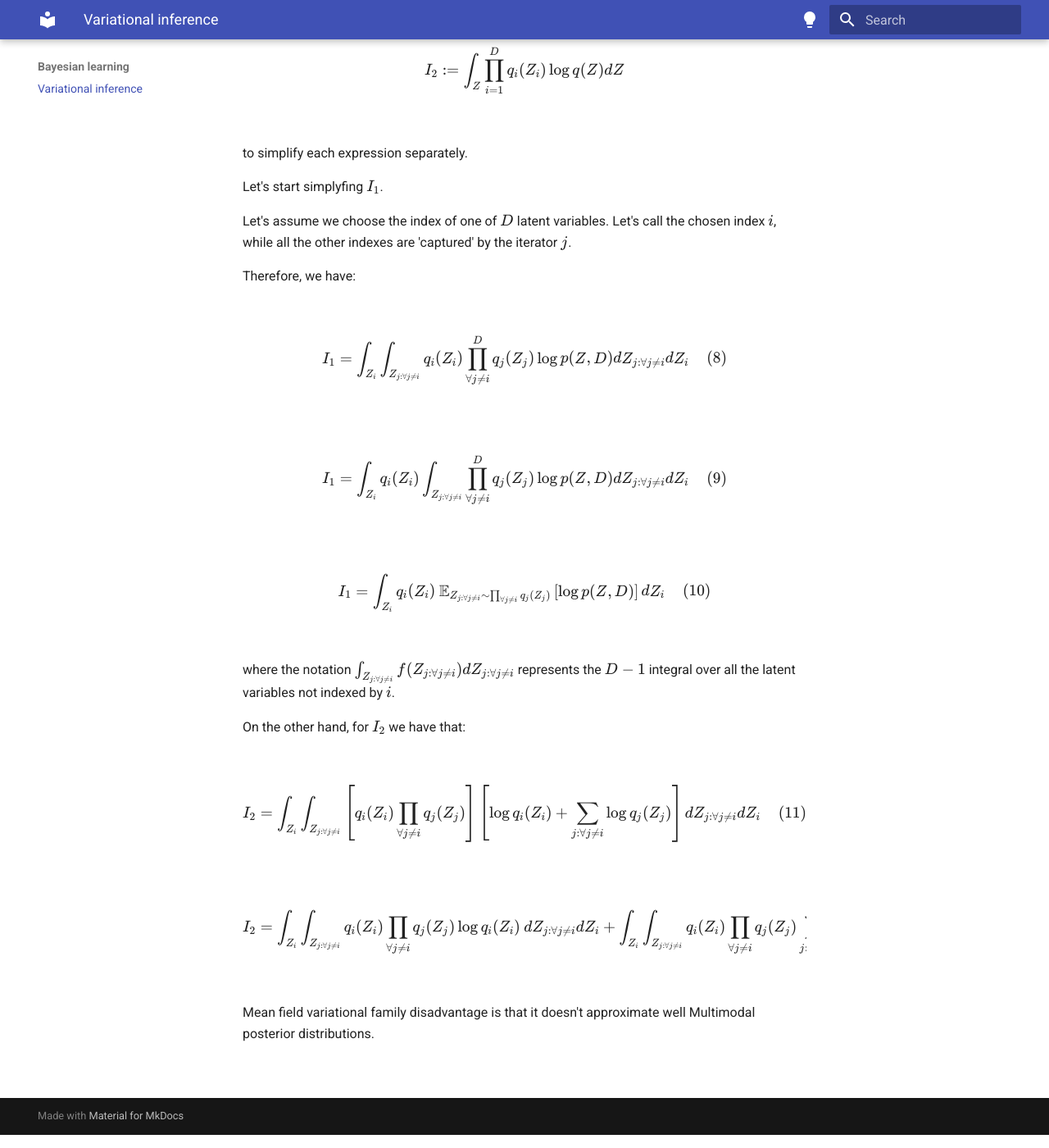
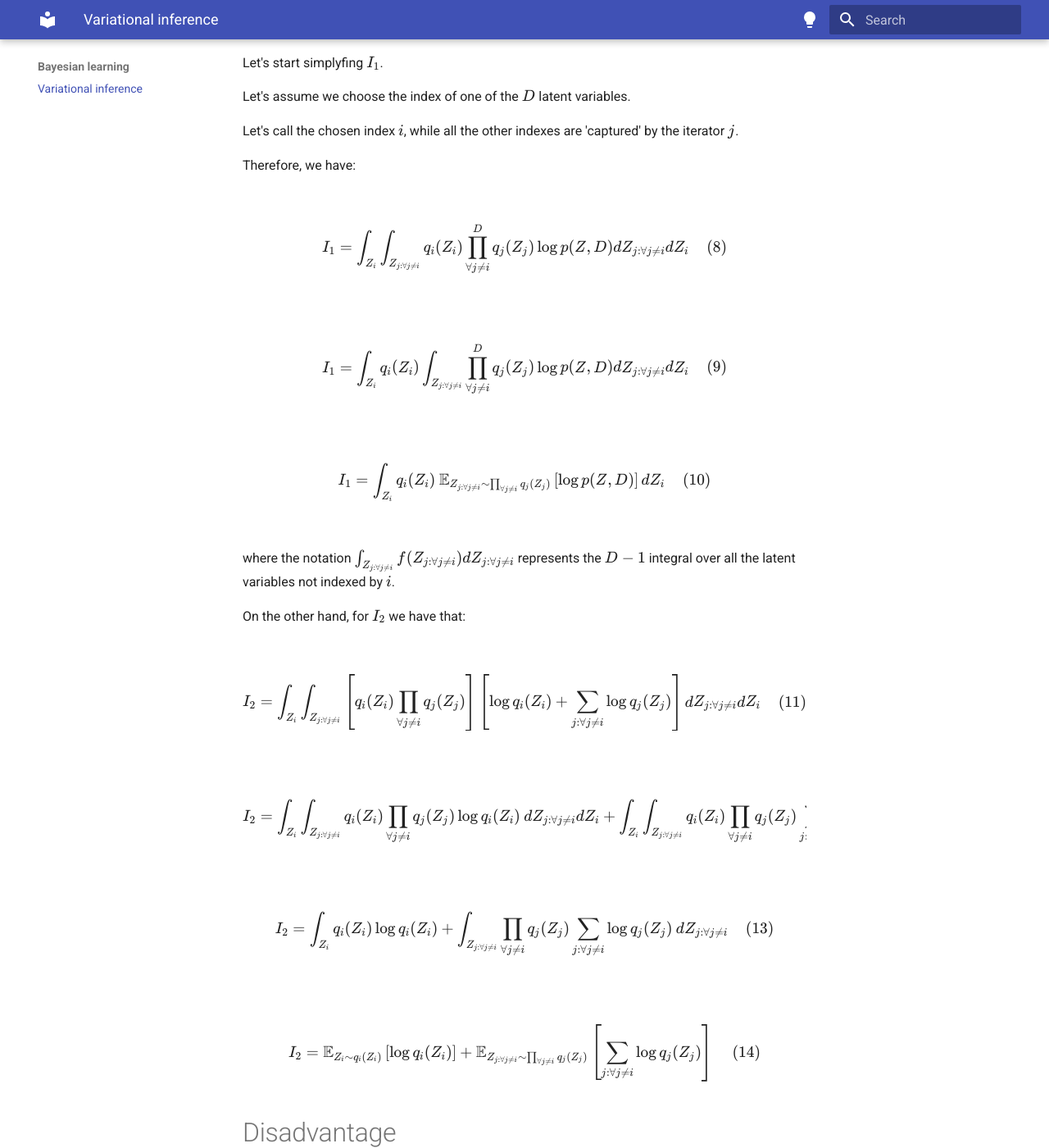
Before and after one commit to jdvillegasg/datascienceblog, an MkDocs documentation site: the page built from docs/VI.md, in a window 1280 px wide and 1400 px high, scrolled down 5039 px. Shown: the whole window at 82% size. Built offline with MkDocs 1.6.1 and Material for MkDocs 9.7.7, drawn with Linux system fonts in a browser that asks for light colours; some of the changed text lies outside the part shown.

Commit message:
finish the variational inference simplification

```diff
--- a/docs/VI.md
+++ b/docs/VI.md
@@ -4,32 +4,31 @@
 
 Given some data $\mathcal{D}$ it is usually the case that we want to model the behaviour of our data given some hidden or latent variables. That is to say, there are some latent variables driving our data, but we don't have observations about them.
 
-Assuming that's the case, future data can be predicted knowing the *behaviour* of these latent variables. For doing so, one might want to compute the *posterior* probability density of the latent variables $Z$ (where $Z$ denotes here the set of all the latent variables) *given* the observed data $X = \mathcal{D}$.
+Assuming that's the case, future data can be predicted knowing the _behaviour_ of these latent variables. For doing so, one might want to compute the _posterior_ probability density of the latent variables $Z$ (where $Z$ denotes here the set of all the latent variables) _given_ the observed data $X = \mathcal{D}$.
 
 !!! note "Posterior"
     $$
-    p(Z | X = \mathcal{D}) = \dfrac{p(X | Z)p(Z)}{p(X)}
+        p(Z | X = \mathcal{D}) = \dfrac{p(X | Z)p(Z)}{p(X)}
     $$
 
 Here, $X = \mathcal{D}$ is used to emphasize that the data $\mathcal{D}$ taking specific values (i.e. $\mathcal{D} = \{ 1.2, 1.3, 1.8\}$), is withdrawn from some probability distribution whose random variable (or random vector) is denoted by $X$.
 
 !!! tip "About X"
-    The data $\mathcal{D}$ is driven either by a random variable $X$ with *independent and identically distributed* (i.i.d) samples $\mathcal{D} = \{ x_{i}\}_{i=1}^{N}$, or by a random vector $\mathbf{X}$ with entries $[\mathbf{X}]_{i} = x_{i}, \; i=1,..., N$, having a multivariate probability distribution. The difference between both cases is that in the latter case the observed data is correlated, while in the former case we assume independence of each sample.
+    The data $\mathcal{D}$ is driven either by a random variable $X$ with _independent and identically distributed_ (i.i.d) samples $\mathcal{D} = \{ x_{i}\}_{i=1}^{N}$, or by a random vector $\mathbf{X}$ with entries $[\mathbf{X}]_{i} = x_{i}, \; i=1,..., N$, having a multivariate probability distribution. The difference between both cases is that in the latter case the observed data is correlated, while in the former case we assume independence of each sample.
 
 !!! warning "Notation for X"
     For simplicity in either case we will use the notation $X$ to refer either to a random variable or random vector.
 
-
-The problem with the *posterior* distribution is that for it to be a valid probability distribution function it requires the computation of the marginal probability $p(X)$.
+The problem with the _posterior_ distribution is that for it to be a valid probability distribution function it requires the computation of the marginal probability $p(X)$.
 
 A look at the marginal probability $p(X)$ shows that it becomes very easily an intractable computation:
 
 !!! note "Marginal"
     $$
-    p(X) = \int p(X,Z) dZ = \int p(X | Z) p(Z)dZ
+        p(X) = \int p(X,Z) dZ = \int p(X | Z) p(Z)dZ
     $$
 
-For many *prior* $p(Z)$ and *likelihood* $p(X | Z)$, the product of them will make the integral intractable analytically, and computationally expensive through numerical methods. Thus, there is a need to look for candidate approximations (commonly referred as *surrogates*) for $p(Z | X)$.
+For many _prior_ $p(Z)$ and _likelihood_ $p(X | Z)$, the product of them will make the integral intractable analytically, and computationally expensive through numerical methods. Thus, there is a need to look for candidate approximations (commonly referred as _surrogates_) for $p(Z | X)$.
 
 # Surrogates formulation
 
@@ -39,10 +38,10 @@ Since both $q(Z)$ and $p(Z|X)$ are probability distributions, a natural measure
 
 !!! note "KL-divergence"
     $$
-    D_{KL}(q(Z), p(Z)) = \int q(Z) \log \left( \dfrac{q(Z)}{p(Z)} \right) dZ = \mathbb{E}_{Z \sim q(Z)}\left[ \log \left( \dfrac{q(Z)}{p(Z)} \right) \right]
+        D_{KL}(q(Z), p(Z)) = \int q(Z) \log \left( \dfrac{q(Z)}{p(Z)} \right) dZ = \mathbb{E}_{Z \sim q(Z)}\left[ \log \left( \dfrac{q(Z)}{p(Z)} \right) \right]
     $$
 
-Note that $D_{KL}$ is not a *distance* measure and so, it is not symmetrical (meaning that $D_{KL}(q,p) \neq D_{KL}(p,q)$).
+Note that $D_{KL}$ is not a _distance_ measure and so, it is not symmetrical (meaning that $D_{KL}(q,p) \neq D_{KL}(p,q)$).
 
 Next we plug in the posterior into the KL-divergence formula so that we have:
 
@@ -67,14 +66,13 @@ We can now state the variational inference problem or task:
 
 !!! note "Variational inference optimization task"
     To find $q^{*}(Z)$ such that:
-
     $$
     q^{*}(Z) = arg\min_{q} D_{KL}(q(Z), p(Z | X))
     $$
 
 ## Unfold the optimization task
 
-Note that we still have no access to the *evidence* or *marginal* $p(X)$ in Equation (2), and therefore we can't compute the KL-divergence. We can, however, overcome this difficulty by also noting that, from its definition, we have that $D_{KL}(q,p) \geq 0$. Let's use this inequality into Equation (2):
+Note that we still have no access to the _evidence_ or _marginal_ $p(X)$ in Equation (2), and therefore we can't compute the KL-divergence. We can, however, overcome this difficulty by also noting that, from its definition, we have that $D_{KL}(q,p) \geq 0$. Let's use this inequality into Equation (2):
 
 $$
 \mathbb{E}_{Z \sim q(Z)}\left[ \log p(X) \right] \geq \mathbb{E}_{Z \sim q(Z)}\left[ \log p(Z,X) \right] - \mathbb{E}_{Z \sim q(Z)}\left[ \log q(Z) \right] \: \: \: \: \: (3)
@@ -100,16 +98,15 @@ $$
 -D_{KL}(q(Z), p(Z | X)) + p(X) = L(q(Z))\: \: \: \: \: (6)
 $$
 
-Equation (6) means that we can address the variational optimization task equivalently by *maximizing* $L(q(Z))$:
+Equation (6) means that we can address the variational optimization task equivalently by _maximizing_ $L(q(Z))$:
 
 !!! note "Equivalent variational inference optimization task"
     To find $q^{*}(Z)$ such that:
-
     $$
     q^{*}(Z) = arg\max_{q} L(q(Z)) = \mathbb{E}_{Z \sim q(Z)}\left[ \log p(Z,X) \right] - \mathbb{E}_{Z \sim q(Z)}\left[ \log q(Z) \right]
     $$
 
-Note in inequality (4) that when $p(X) = L(q(Z))$ we have $D_{KL}(q(Z), p(Z|X)) = 0$, and so the surrogate $q(Z)$ is no longer an approximation but instead is *exactly* equal to the posterior.
+Note in inequality (4) that when $p(X) = L(q(Z))$ we have $D_{KL}(q(Z), p(Z|X)) = 0$, and so the surrogate $q(Z)$ is no longer an approximation but instead is _exactly_ equal to the posterior.
 
 Although this case is not achieved, inequality (4) provides a lower bound for the prior and also for the goodness of fit of our surrogate. For this reason, the quantity $L(q(Z))$ is called the ELBO (Evidence Lower BOund).
 
@@ -144,7 +141,9 @@ to simplify each expression separately.
 
 Let's start simplyfing $I_{1}$.
 
-Let's assume we choose the index of one of $D$ latent variables. Let's call the chosen index $i$, while all the other indexes are 'captured' by the iterator $j$.
+Let's assume we choose the index of one of the $D$ latent variables.
+
+Let's call the chosen index $i$, while all the other indexes are 'captured' by the iterator $j$.
 
 Therefore, we have:
 
@@ -172,8 +171,16 @@ $$
 I_{2} = \int_{Z_{i}} \int_{Z_{j: \forall j \neq i}} q_{i}(Z_{i}) \prod_{\forall j \neq i} q_{j}(Z_{j}) \log q_{i}(Z_{i}) \: dZ_{j: \forall j \neq i} dZ_{i} + \int_{Z_{i}} \int_{Z_{j: \forall j \neq i}} q_{i}(Z_{i}) \prod_{\forall j \neq i} q_{j}(Z_{j}) \sum_{j: \forall j \neq i} \log q_{j}(Z_{j}) \: dZ_{j: \forall j \neq i} dZ_{i} \: \: \: \: \: (12)
 $$
 
+$$
+I_{2} = \int_{Z_{i}} q_{i}(Z_{i}) \log q_{i}(Z_{i})  + \int_{Z_{j: \forall j \neq i}} \prod_{\forall j \neq i} q_{j}(Z_{j}) \sum_{j: \forall j \neq i} \log q_{j}(Z_{j}) \: dZ_{j: \forall j \neq i} \: \: \: \: \: (13)
+$$
 
+$$
+I_{2} = \mathbb{E}_{Z_{i} \sim q_{i}(Z_{i})} \left[ \log q_{i}(Z_{i}) \right] + \mathbb{E}_{Z_{j: \forall j \neq i} \sim \prod_{\forall j \neq i} q_{j}(Z_{j})} \left[ \sum_{j: \forall j \neq i} \log q_{j}(Z_{j}) \right] \: \: \: \: \: (14)
+$$
 
-Mean field variational family disadvantage is that it doesn't approximate well Multimodal posterior distributions.
+# Disadvantage
+
+Mean field variational family doesn't approximate well multimodal posterior distributions.
 
 <div style="margin-bottom:66px"><div>
```
